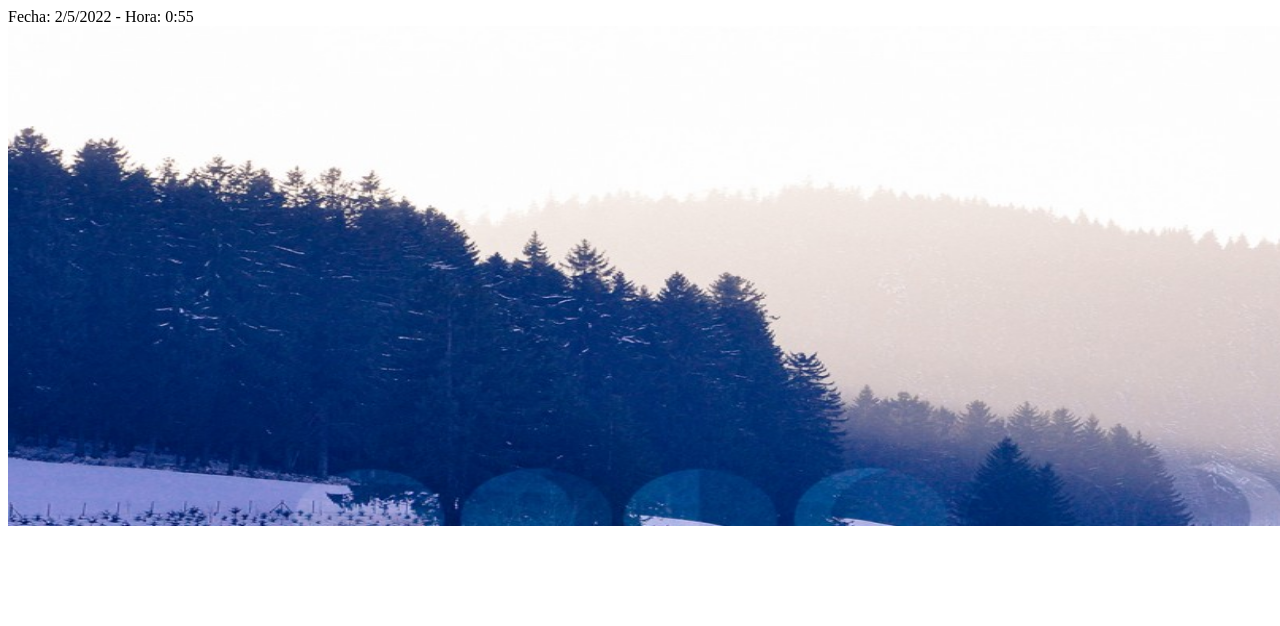
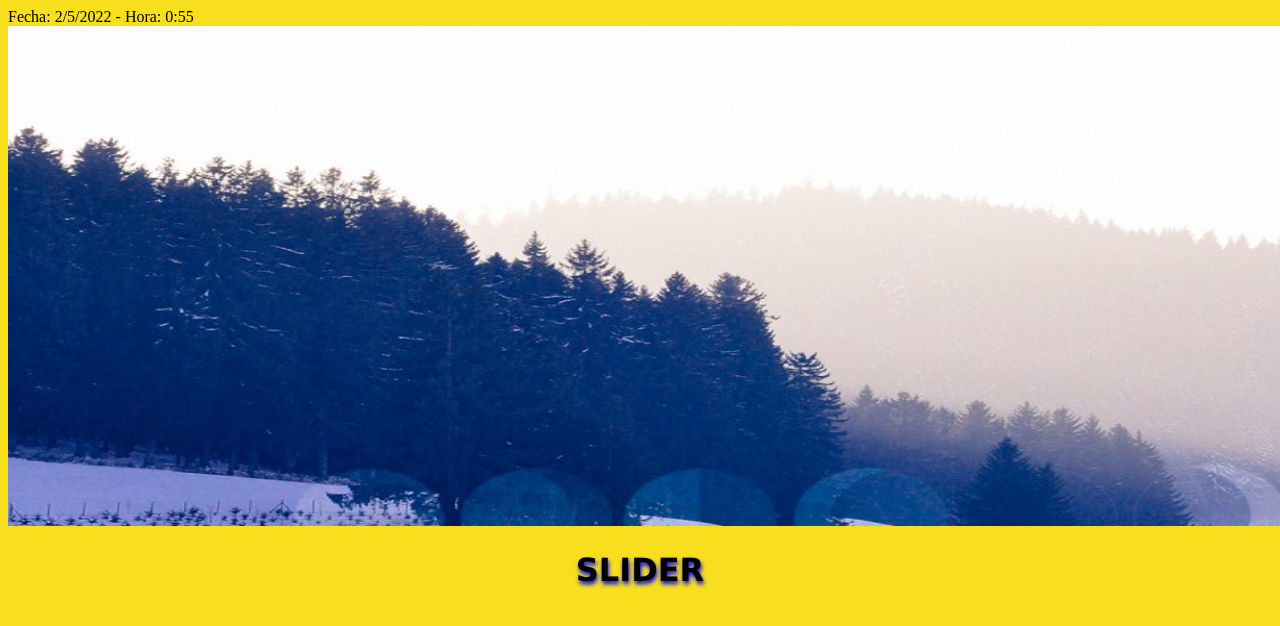
Before and after one commit to gfCrova/slider-js, a plain HTML site: page index.html in a window 1280 px wide. Shown: the top 626 px of the page. Drawn offline with Linux system fonts and the light colour scheme.

Commit message:
slide-js 1° commit

```diff
--- a/css1.css
+++ b/css1.css
@@ -0,0 +1,12 @@
+
+body {
+    background-image: url(img/javascriptimg.png);
+}
+
+h1 {
+    text-align: center;
+    font-family: 'Lucida Sans', 'Lucida Sans Regular', 'Lucida Grande', 'Lucida Sans Unicode', Verdana, sans-serif;
+    font-weight: 800;
+    text-shadow: 1px 3px 4px blue;
+
+}
--- a/index.html
+++ b/index.html
@@ -2,6 +2,7 @@
 <html>
 <head>
     <title>JavaScript</title>
+    <link rel="stylesheet" href="css1.css">
 </head>
 <body>
                     <!--Fecha y Hora con JavasScript-->
@@ -19,6 +20,8 @@
         <img name="slider" width="1903" height="500">
     </div>
     <script src="app1.js"></script>
-
+    <div>
+        <h1>SLIDER</h1>
+    </div>
 </body>
 </html>
```
